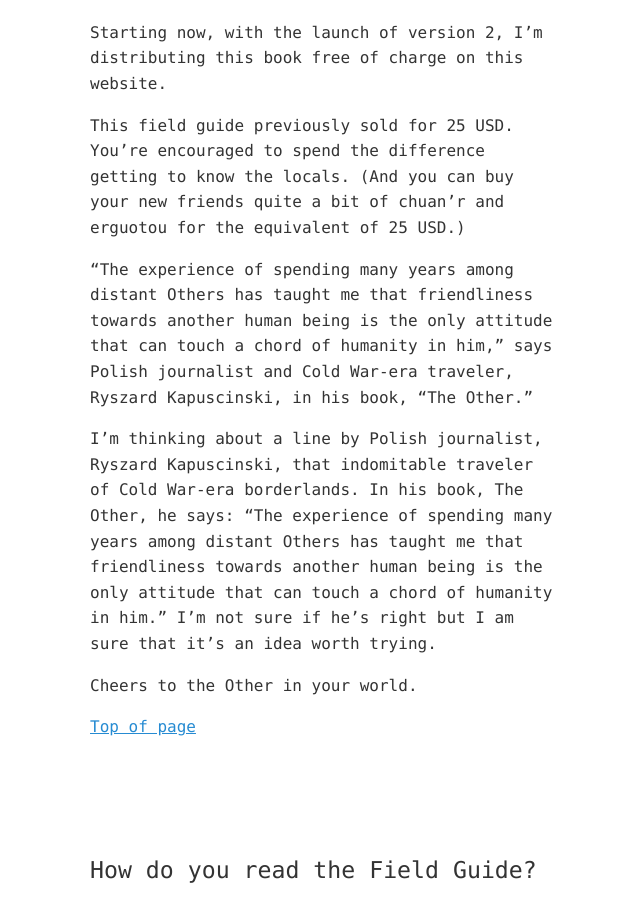
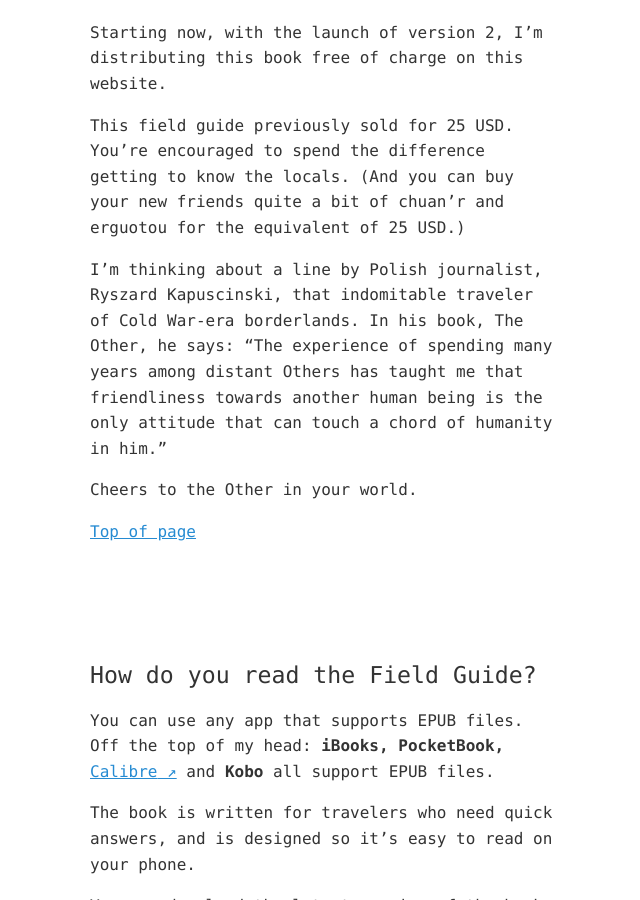
Before and after one commit to zachmccabe/zachmccabe.github.io, a Jekyll site: the page built from _beijing/faq.md, in a window 1280 px wide and 900 px high, scrolled down 1901 px. Shown: the whole window, without its empty margins (318-958 px from the left). Built offline with Jekyll 4.4.1, drawn with Linux system fonts in a browser that asks for light colours.

Commit message:
Update faq.md
Tweaking copy for clarity in `why is this book free`.

```diff
--- a/_beijing/faq.md
+++ b/_beijing/faq.md
@@ -52,9 +52,7 @@ Starting now, with the launch of version 2, I'm distributing this book free of c
 
 This field guide previously sold for 25 USD. You're encouraged to spend the difference getting to know the locals. (And you can buy your new friends quite a bit of chuan'r and erguotou for the equivalent of 25 USD.)
 
-"The experience of spending many years among distant Others has taught me that friendliness towards another human being is the only attitude that can touch a chord of humanity in him," says Polish journalist and Cold War-era traveler, Ryszard Kapuscinski, in his book, "The Other."
-
-I'm thinking about a line by Polish journalist, Ryszard Kapuscinski, that indomitable traveler of Cold War-era borderlands. In his book, The Other, he says: "The experience of spending many years among distant Others has taught me that friendliness towards another human being is the only attitude that can touch a chord of humanity in him." I'm not sure if he's right but I am sure that it's an idea worth trying.
+I'm thinking about a line by Polish journalist, Ryszard Kapuscinski, that indomitable traveler of Cold War-era borderlands. In his book, The Other, he says: "The experience of spending many years among distant Others has taught me that friendliness towards another human being is the only attitude that can touch a chord of humanity in him."
 
 Cheers to the Other in your world.
 
```
